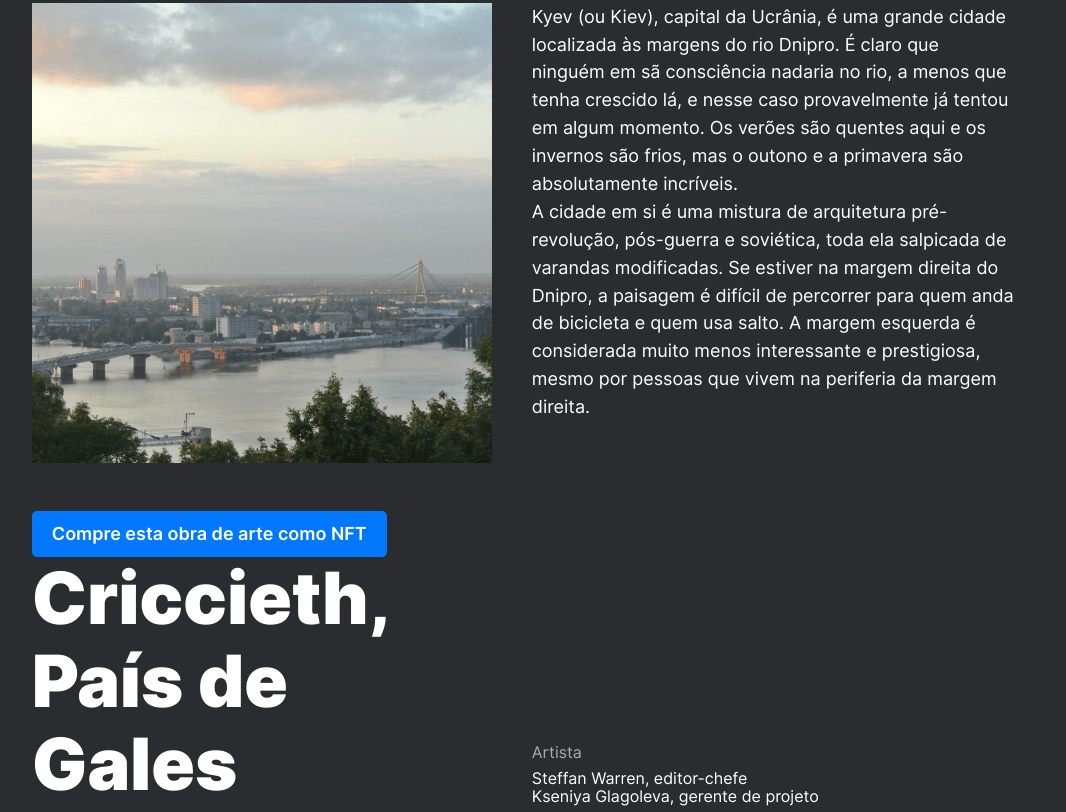
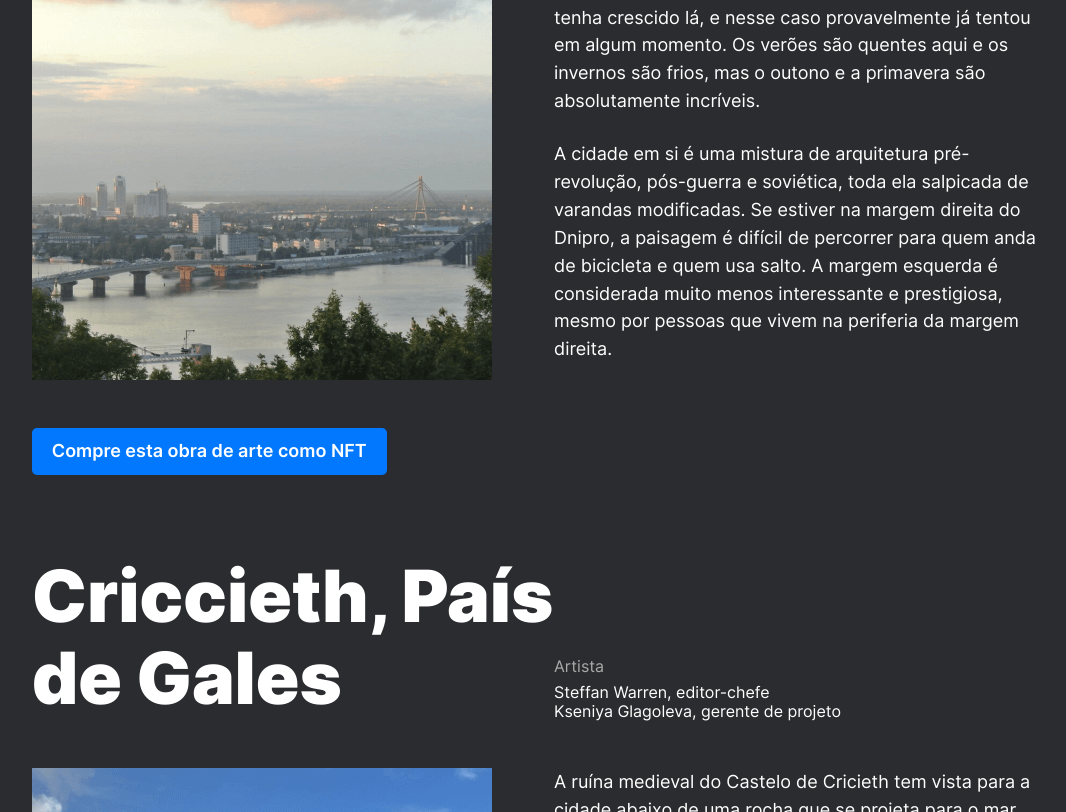
Before and after one commit to FelipeDaCosta/web_project_3_ptbr, a plain HTML site: page index.html in a window 1280 px wide. Shown: the part 2688-3500 px from the top of the page, without its empty margins (86-1152 px from the left). Drawn offline with Linux system fonts and the light colour scheme.

Commit message:
Places working with Grid

```diff
--- a/index.html
+++ b/index.html
@@ -55,16 +55,13 @@
 
             <section class="places">
                 <div class="place">
-                    <div class="place__element place__element_position_header">
                     <h3 class="place__title">Kiev, Ucrânia</h3>
                     <div class="place__artist">
                         <p class="place__artist-tag">Artista</p>
                         <p class="place__artist-name">Natalia Dolgushina, produtora de conteúdo</p>
                     </div>
-                    </div>
-                    <div class="place__element place__element_position_main">
                     <img src="./images/ukraine.png" alt="" class="place__photo">
-                        <div>
+                    <div class="place__paragraphs">
                         <p class="place__paragraph">Kyev (ou Kiev), capital da Ucrânia, é uma grande cidade localizada às margens do rio Dnipro.
                         É claro que ninguém em sã consciência nadaria no rio, a menos que tenha crescido lá,
                         e nesse caso provavelmente já tentou em algum momento. Os verões são quentes aqui e os invernos
@@ -75,12 +72,11 @@
                             A margem esquerda é considerada muito menos interessante e prestigiosa,
                             mesmo por pessoas que vivem na periferia da margem direita.</p>
                     </div>
-                    </div>
                     <a href="#" class="place__link button">Compre esta obra de arte como NFT</a>
                 </div>
 
                 <div class="place">
-                    <div class="place__element place__element_position_header">
+
                     <div class="place__title-container">
                         <h3 class="place__title">Criccieth, País de Gales</h3>
                     </div>
@@ -89,10 +85,10 @@
                         <p class="place__artist-name">Steffan Warren, editor-chefe</p>
                         <p class="place__artist-name">Kseniya Glagoleva, gerente de projeto</p>
                     </div>
-                    </div>
-                    <div class="place__element place__element_position_main">
+
+
                     <img src="./images/gales.png" alt="" class="place__photo">
-                        <div>
+                    <div class="place__paragraphs">
                         <p class="place__paragraph">A ruína medieval do Castelo de Cricieth tem vista para a cidade abaixo de uma rocha
                             que se projeta para o mar. Acredita-se que tenha sido construído por Llewelyn, o Grande, no século XIII.
                             Cerca de 900 anos depois, a auto-intitulada *Pérola de Gales nas margens de Snowdonia*
@@ -103,21 +99,19 @@
                             por suas espetaculares exibições florais pela cidade. Foi também a casa de David Lloyd George, o único galês a ocupar o
                             cargo de primeiro-ministro do Reino Unido.</p>
                     </div>
-                    </div>
                     <a href="#" class="place__link button">Compre esta obra de arte como NFT</a>
                 </div>
 
                 <div class="place">
-                    <div class="place__element place__element_position_header">
+
                     <h3 class="place__title">Berea, EUA</h3>
                     <div class="place__artist">
                         <p class="place__artist-tag">Artista</p>
                         <p class="place__artist-name">Travis Turner, autor e editor</p>
                     </div>
-                    </div>
-                    <div class="place__element place__element_position_main">
+
                     <img src="./images/eua.png" alt="" class="place__photo">
-                        <div>
+                    <div class="place__paragraphs">
                         <p class="place__paragraph">Berea é uma pequena cidade localizada na parte central do Kentucky.
                             A cidade é cercada por belas florestas e campos. É conhecida como a capital do artesanato do estado, e os visitantes encontrarão
                             muitas oportunidades de compras: lojas com bijuterias artesanais, velas, artigos de madeira, galerias, ateliês de vidro e
@@ -127,21 +121,20 @@
                             1855 e foi o primeiro colégio no sul a ser racialmente integrado, bem como o primeiro a ser misto.
                             De forma um tanto singular, não cobra mensalidades - todo aluno recebe uma bolsa de estudos integral.</p>
                     </div>
-                    </div>
+
                     <a href="#" class="place__link button">Compre esta obra de arte como NFT</a>
                 </div>
 
                 <div class="place">
-                    <div class="place__element place__element_position_header">
+
                         <h3 class="place__title">Muramvya, Burundi</h3>
                         <div class="place__artist">
                             <p class="place__artist-tag">Artista</p>
                             <p class="place__artist-name">Grevisse Kenguruka, editor técnico</p>
                         </div>
-                    </div>
-                    <div class="place__element place__element_position_main">
+
                         <img src="./images/burundi.png" alt="" class="place__photo">
-                        <div>
+                        <div class="place__paragraphs">
                             <p class="place__paragraph">Muramvya é uma das 18 províncias de Burundi. Na era do reino, Muramvya era a capital real e em 2007,
                                 por causa de sua paisagem cultural e natural, foi adicionada à Lista Provisória do Patrimônio Mundial da UNESCO.
                                 Está localizada no centro de Burundi, entre as capitais políticas e econômicas do país.</p>
@@ -154,7 +147,7 @@
                                     Congo-Nile Divide, variando entre 1.550 e 2.660 metros de altitude. Está repleta de uma bela vegetação e fonte para os
                                     vários rios e riachos que fornecem água em todo o país.</p>
                         </div>
-                    </div>
+
                     <a href="#" class="place__link button">Compre esta obra de arte como NFT</a>
                 </div>
 
--- a/styles/style.css
+++ b/styles/style.css
@@ -142,45 +142,37 @@ src: url("./Inter\ Web/Inter-Regular.woff2?v=3.19") format("woff2"),
 .places {
     width: 85%;
     margin: auto;
+    display: flex;
+    flex-direction: column;
+    row-gap: 80px;
 }
 
 .place {
-    display: flex;
-    flex-direction: column;
-    align-items: flex-start;
-    gap: 48px;
+    display: grid;
+    grid-template-columns: repeat(2, 1fr);
+    grid-template-rows: auto auto auto;
     text-align: start;
+    row-gap: 48px;
 }
 
-.place__element {
-    display: flex;
-    flex-direction: row;
-    justify-content: flex-start;
-    gap: 40px;
-}
 
-.place__element_position_header {
-    align-items: flex-end;
-}
 
 .place__photo {
     min-width: 320px;
     max-width: 460px;
 }
 
-.place__title-container {
-    width: 460px;
-}
 
 .place__title {
     font-size: 72px;
     font-weight: 900;
     margin: 0;
-    width: 460px;
 }
 
 .place__artist {
-
+    display: flex;
+    flex-direction: column;
+    justify-content: end;
 }
 
 .place__artist-tag {
@@ -196,11 +188,16 @@ src: url("./Inter\ Web/Inter-Regular.woff2?v=3.19") format("woff2"),
 
 }
 
+.place__paragraphs {
+    grid-row: 2/4;
+}
+
 .place__paragraph {
     margin: 0;
     font-size: 18px;
     line-height: 1.55;
     width: 484px;
+    margin-bottom: 25px;
 }
 
 .button {
@@ -211,6 +208,13 @@ src: url("./Inter\ Web/Inter-Regular.woff2?v=3.19") format("woff2"),
     font-weight: 600;
     background-color: #0278FE;
     border-radius: 5px;
+    width: fit-content;
+    height: fit-content;
+}
+
+.place__link {
+    grid-column: 1;
+    grid-row: 3;
 }
 
 
```
Lines whose indentation alone changed are shown as unchanged.
